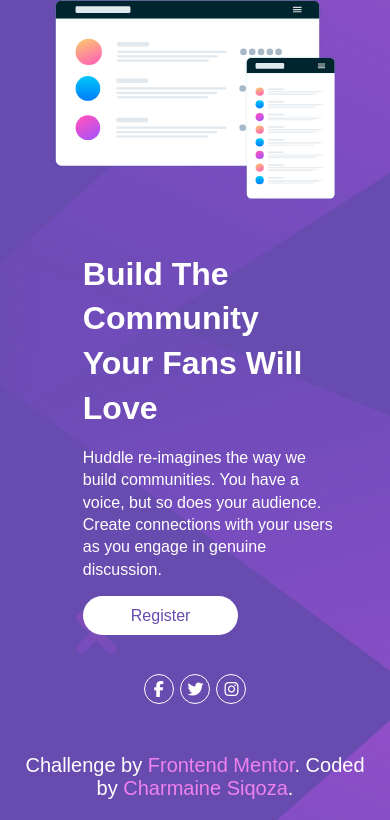
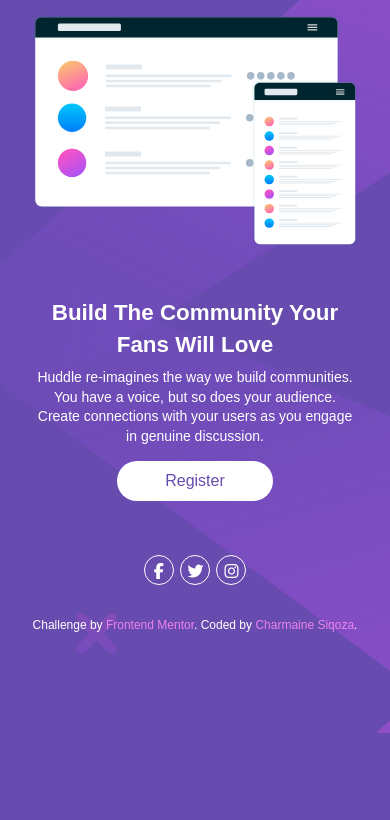
Before and after one commit to koolamusic/Huddle-Landing-Page---Front-end-Mentor, a plain HTML site: page index.html in a window 390 px wide. Shown: the part 111-931 px from the top of the page. After the commit the page ends 844 px from the top, so only its background shows below. Drawn offline with Linux system fonts and the light colour scheme; a web font is replaced by a local one.

Commit message:
Make site responsive

```diff
--- a/index.html
+++ b/index.html
@@ -1,5 +1,6 @@
 <!DOCTYPE html>
 <html lang="en">
+
 <head>
   <meta charset="UTF-8">
   <meta name="viewport" content="width=device-width, initial-scale=1.0">
@@ -9,22 +10,32 @@
   <link rel="stylesheet" href="https://fonts.google.com/specimen/Poppins">
 
   <title>Frontend Mentor | Huddle landing page with single introductory section</title>
+</head>
 
-</head>
 <body>
+  <section class="wrapper">
+
+    <!-- === Start Header Section ==== -->
     <header>
       <img src="./images/logo.svg" alt="huddle logo">
     </header>
-  <div class="container">
+
+    <!-- ==== Start Main container ===== -->
+    <main class="container">
       <div class="hero_img col">
         <img src="./images/illustration-mockups.svg" alt="" class="hero_img">
       </div>
+
       <div class="hero_text col">
         <h1>Build The Community Your Fans Will Love</h1>
-      <p>Huddle re-imagines the way we build communities. You have a voice, but so does your audience. Create connections with your users as you engage in genuine discussion. </p>
+        <p>Huddle re-imagines the way we build communities. You have a voice, but so does your audience. Create
+          connections with your users as you engage in genuine discussion. </p>
         <a href="#" class="btn">Register</a>
       </div>
-  </div>
+    </main>
+    <!-- ==== End Main container ===== -->
+
+    <!-- ===== Start Footer Section ======== -->
     <footer>
       <div class="social">
         <a href="#" class="fa fa-facebook"></a>
@@ -36,5 +47,9 @@
         Coded by <a href="#">Charmaine Siqoza</a>.
       </p>
     </footer>
+    <!-- ===== End Footer Section ======== -->
+
+  </section>
 </body>
+
 </html>
--- a/style.css
+++ b/style.css
@@ -1,16 +1,15 @@
-
 *, *::before, *::after {
     box-sizing: border-box;
     margin: 0;
     padding: 0;
 }
 
-
 body {
     background-color: hsl(257, 40%, 49%);
     background-image: url(./images/bg-desktop.svg);
     font-family: 'Poppins', sans-serif;
     color: white;
+    margin: 0;
 }
 
 /* header */
@@ -24,27 +23,29 @@ header {
 
 .container {
     display: flex;
-    padding: 0.5em 3.3em;
+    flex-direction: row;
+    padding: 0.5rem 3.3rem;
+    justify-content: space-around;
+    width: 100%;
 }
 
-.col + .col {
-    margin-left: 30px;
+.hero_img {
+    max-width: 100%;
 }
-
-/* hero_text */
 
 .hero_text h1 {
     font-weight: 700;
-    margin-bottom: 0.5em;
+    flex: 1;
+    margin-bottom: 0.5rem;
 }
 
 .hero_text p {
     font-weight: 400;
-    margin-bottom: 1.5em;
+    margin-bottom: 1.5rem;
 }
 
 .hero_text {
-    margin-top: 2.9em;
+    margin-top: 2.9rem;
     line-height: 1.4;
 }
 
@@ -99,18 +100,29 @@ header {
     color: #EE82EE;
 }
 
-
-@media all and (max-width: 1200px) {
-    .hero_img {
-        max-width: 100%;
+@media screen and (max-width: 480px) {
+    .container {
+        display: flex;
+        flex-direction: column;
+        align-items: center;
+        padding: 1.5rem 2rem;
     }
-    .container {
-        flex-direction: column;
-        justify-content: center;
-        align-items: center;
+    .hero_text {
+        text-align: center;
+    }
+    .hero_text p {
+        font-size: 14px;
+    }
+    .hero_text h1 {
+        font-size: 1.4rem;
     }
     .social {
+        align-items: center;
         justify-content: center;
     }
-
+    .attribution {
+        font-size: 12px;
+        max-width: 100%;
+        text-align: center;
+    }
 }
```
Lines whose indentation alone changed are shown as unchanged.
